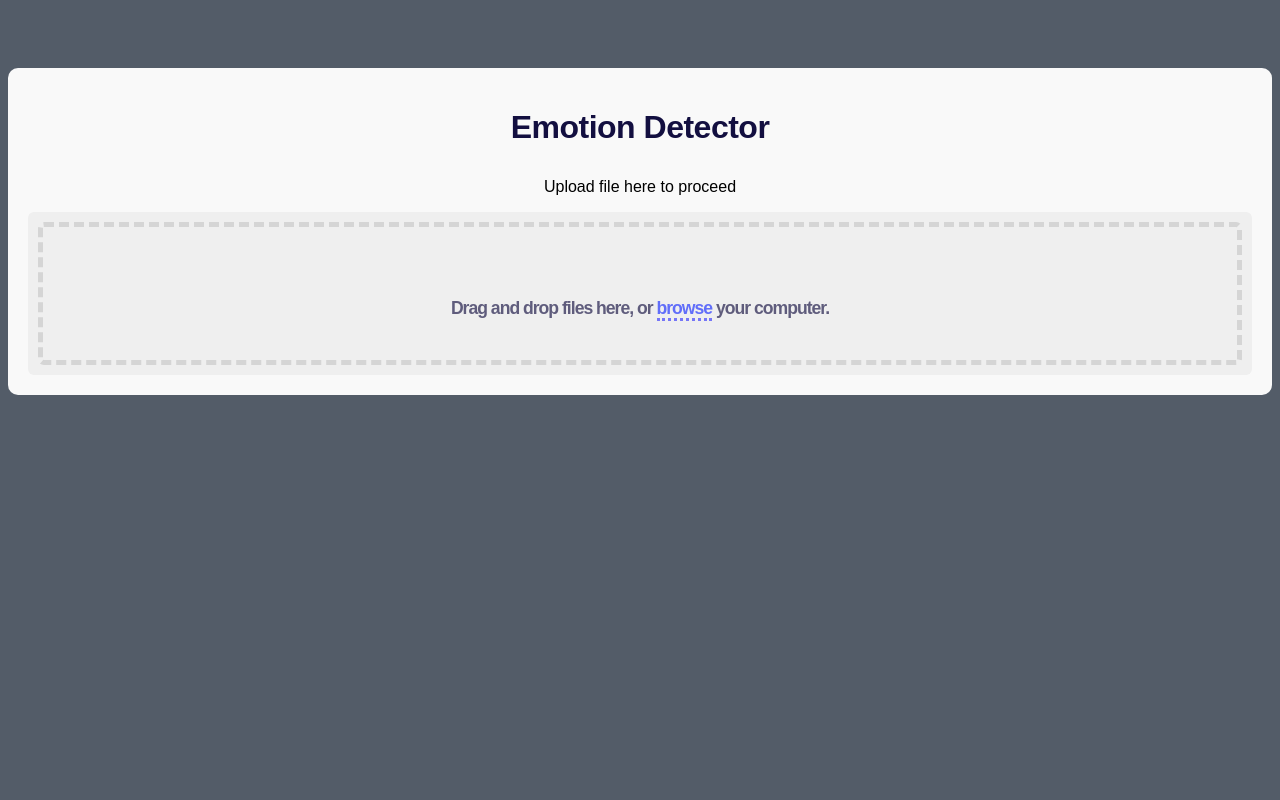
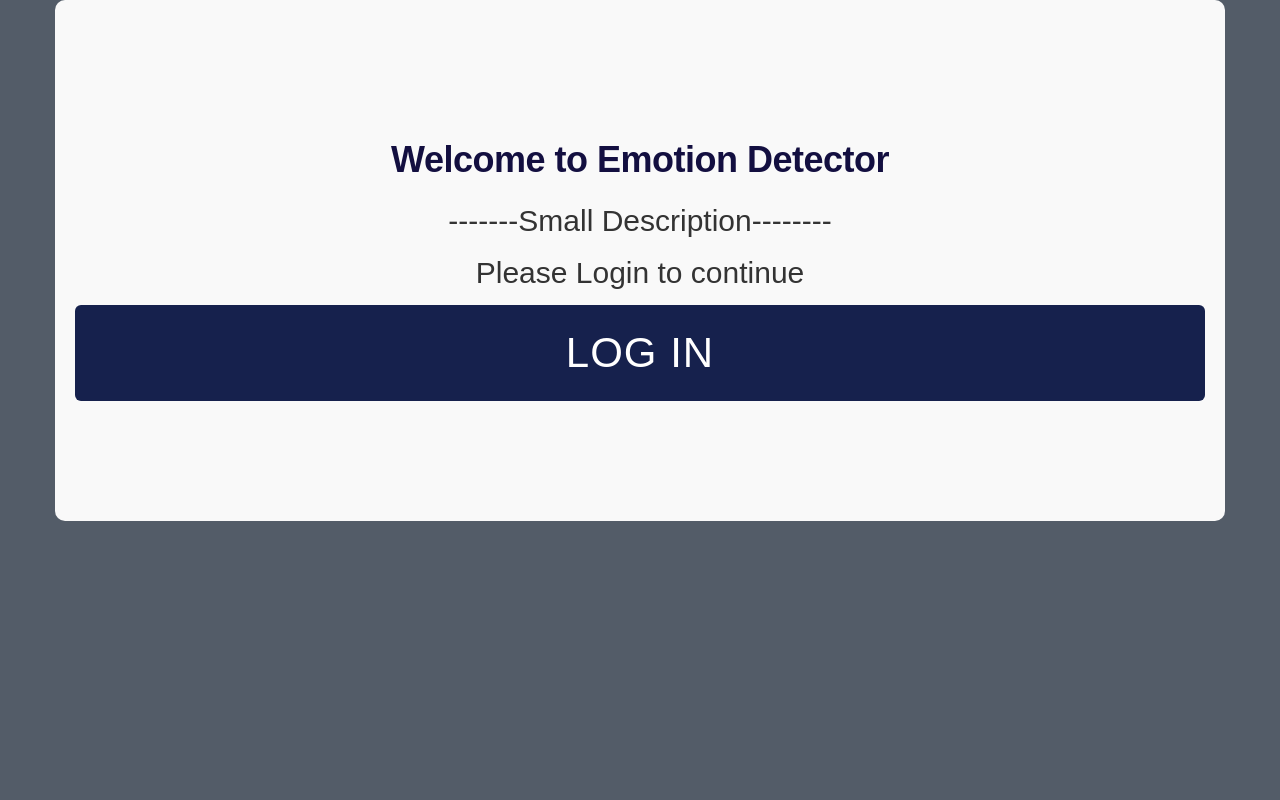
Before and after one commit to manangoel99/EmotionDetector, a Flask app: page / in a window 1280 px wide. Run offline with Flask 2, Linux system fonts and the light colour scheme; parts of the project's set-up code (start-up, migrations or seed data) failed here and were passed over; some libraries are stand-ins or nearby versions.

Commit message:
Added Auth0

```diff
--- a/app.py
+++ /dev/null
@@ -1,47 +0,0 @@
-import os
-import urllib.request
-from flask import Flask, flash, request, redirect, render_template
-from werkzeug.utils import secure_filename
-
-UPLOAD_FOLDER = './static'
-
-app = Flask(__name__)
-app.secret_key = "SECRET_KEY"
-app.config['UPLOAD_FOLDER'] = UPLOAD_FOLDER
-app.config['MAX_CONTENT_LENGTH'] = 16 * 1024 * 1024 #define max size of input file here
-
-ALLOWED_EXTENSIONS = set(['mp4', 'avi', 'mkv'])
-
-def allowed_file(filename):
-	return '.' in filename and filename.rsplit('.', 1)[1].lower() in ALLOWED_EXTENSIONS
-
-# @app.errorhandler(413)
-# def request_entity_too_large(error):
-#     flash('Allowed file size is 16MB')
-#     return redirect('request.url'), 413
-
-@app.route('/')
-def upload_form():
-	return render_template('upload.html')
-
-@app.route('/', methods=['POST'])
-def upload_file():
-    if request.method == 'POST':
-        if 'file' not in request.files:
-            flash('No file part')
-            return redirect(request.url)
-        file = request.files['file']
-        if file.filename == '':
-            flash('No file selected for uploading')
-            return redirect(request.url)
-        if file and allowed_file(file.filename):
-            filename = secure_filename(file.filename)
-            file.save(os.path.join(app.config['UPLOAD_FOLDER'], filename))
-            flash('Successfully Uploaded')
-            return render_template('result.html', fileName=filename)
-        else:
-            flash('Allowed file type is mp4')
-            return redirect(request.url)
-
-if __name__ == "__main__":
-    app.run(debug=True)
--- /dev/null
+++ b/public/app.css
@@ -0,0 +1,173 @@
+body {
+  font-family: "proxima-nova", sans-serif;
+  text-align: center;
+  font-size: 300%;
+  font-weight: 100;
+}
+pre {
+  text-align: left;
+}
+input[type=checkbox],
+input[type=radio] {
+  position: absolute;
+  opacity: 0;
+}
+input[type=checkbox] + label,
+input[type=radio] + label {
+  display: inline-block;
+}
+input[type=checkbox] + label:before,
+input[type=radio] + label:before {
+  content: "";
+  display: inline-block;
+  vertical-align: -0.2em;
+  width: 1em;
+  height: 1em;
+  border: 0.15em solid #0074d9;
+  border-radius: 0.2em;
+  margin-right: 0.3em;
+  background-color: white;
+}
+input[type=radio] + label:before {
+  border-radius: 50%;
+}
+input[type=radio]:checked + label:before,
+input[type=checkbox]:checked + label:before {
+  background-color: #0074d9;
+  box-shadow: inset 0 0 0 0.15em white;
+}
+input[type=radio]:focus + label:before,
+input[type=checkbox]:focus + label:before {
+  outline: 0;
+}
+.btn {
+  font-size: 140%;
+  text-transform: uppercase;
+  letter-spacing: 1px;
+  border: 0;
+  background-color: #16214D;
+  color: white;
+}
+.btn:hover {
+  background-color: #44C7F4;
+}
+.btn:focus {
+  outline: none !important;
+}
+.btn.btn-lg {
+  padding: 20px 30px;
+}
+.btn:disabled {
+  background-color: #333;
+  color: #666;
+}
+h1,
+h2,
+h3 {
+  font-weight: 100;
+}
+#logo img {
+  width: 300px;
+  margin-bottom: 60px;
+}
+.home-description {
+  font-weight: 100;
+  margin: 100px 0;
+}
+h2 {
+  margin-top: 30px;
+  margin-bottom: 40px;
+  font-size: 200%;
+}
+label {
+  font-size: 100%;
+  font-weight: 300;
+}
+.btn-next {
+  margin-top: 30px;
+}
+.answer {
+  width: 70%;
+  margin: auto;
+  text-align: left;
+  padding-left: 10%;
+  margin-bottom: 20px;
+}
+.login-page .login-box {
+  padding: 100px 0;
+}
+
+* {
+  box-sizing: border-box;
+  -moz-box-sizing: border-box;
+  -webkit-box-sizing: border-box;
+}
+
+body {
+  font-family: 'Montserrat', sans-serif;
+  background: #535c68;
+}
+
+.wrapper {
+  margin: auto;
+  max-width: 100%;
+  padding-top: 60px;
+  text-align: center;
+}
+
+.container {
+  background-color: #f9f9f9;
+  padding: 20px;
+  border-radius: 10px;
+}
+
+h1 {
+  color: #130f40;
+  font-family: 'Varela Round', sans-serif;
+  letter-spacing: -.5px;
+  font-weight: 700;
+  padding-bottom: 10px;
+}
+
+.upload-container {
+  background-color: rgb(239, 239, 239);
+  border-radius: 6px;
+  padding: 10px;
+}
+
+.border-container {
+  border: 5px dashed rgba(198, 198, 198, 0.65);
+  border-radius: 6px;
+  padding: 20px;
+}
+
+.border-container p {
+  color: #130f40;
+  font-weight: 600;
+  font-size: 1.1em;
+  letter-spacing: -1px;
+  margin-top: 30px;
+  margin-bottom: 0;
+  opacity: 0.65;
+}
+
+#file-browser {
+  text-decoration: none;
+  color: rgb(22,42,255);
+  border-bottom: 3px dotted rgba(22, 22, 255, 0.85);
+}
+
+#file-browser:hover {
+  color: rgb(0, 0, 255);
+  border-bottom: 3px dotted rgba(0, 0, 255, 0.85);
+}
+
+.icons {
+  color: #95afc0;
+  opacity: 0.55;
+}
+
+video {
+max-width: auto;
+height: auto;
+}
--- /dev/null
+++ b/requirements.txt
@@ -0,0 +1,5 @@
+flask
+python-dotenv
+requests
+authlib>=0.14.1
+six
--- /dev/null
+++ b/server.py
@@ -0,0 +1,144 @@
+"""Python Flask WebApp Auth0 integration example
+"""
+from functools import wraps
+import json
+from os import environ as env
+from werkzeug.exceptions import HTTPException
+
+from dotenv import load_dotenv, find_dotenv
+from flask import Flask
+from flask import jsonify
+from flask import redirect
+from flask import render_template
+from flask import session
+from flask import url_for
+from authlib.integrations.flask_client import OAuth
+from six.moves.urllib.parse import urlencode
+
+import constants
+import os
+import urllib.request
+from flask import flash, request
+from werkzeug.utils import secure_filename
+
+
+ENV_FILE = find_dotenv()
+if ENV_FILE:
+    load_dotenv(ENV_FILE)
+
+AUTH0_CALLBACK_URL = env.get(constants.AUTH0_CALLBACK_URL)
+AUTH0_CLIENT_ID = env.get(constants.AUTH0_CLIENT_ID)
+AUTH0_CLIENT_SECRET = env.get(constants.AUTH0_CLIENT_SECRET)
+AUTH0_DOMAIN = env.get(constants.AUTH0_DOMAIN)
+AUTH0_BASE_URL = 'https://' + AUTH0_DOMAIN
+AUTH0_AUDIENCE = env.get(constants.AUTH0_AUDIENCE)
+UPLOAD_FOLDER = './public'
+ALLOWED_EXTENSIONS = set(['mp4', 'avi', 'mkv'])
+
+
+app = Flask(__name__, static_url_path='/public', static_folder='./public')
+app.secret_key = constants.SECRET_KEY
+app.debug = True
+app.config['UPLOAD_FOLDER'] = UPLOAD_FOLDER
+app.config['MAX_CONTENT_LENGTH'] = 16 * 1024 * 1024 #define max size of input file here
+
+@app.errorhandler(Exception)
+def handle_auth_error(ex):
+    response = jsonify(message=str(ex))
+    response.status_code = (ex.code if isinstance(ex, HTTPException) else 500)
+    return response
+
+
+oauth = OAuth(app)
+
+auth0 = oauth.register(
+    'auth0',
+    client_id=AUTH0_CLIENT_ID,
+    client_secret=AUTH0_CLIENT_SECRET,
+    api_base_url=AUTH0_BASE_URL,
+    access_token_url=AUTH0_BASE_URL + '/oauth/token',
+    authorize_url=AUTH0_BASE_URL + '/authorize',
+    client_kwargs={
+        'scope': 'openid profile email',
+    },
+)
+
+
+def requires_auth(f):
+    @wraps(f)
+    def decorated(*args, **kwargs):
+        if constants.PROFILE_KEY not in session:
+            return redirect('/login')
+        return f(*args, **kwargs)
+
+    return decorated
+
+
+# Controllers API
+@app.route('/')
+def home():
+    return render_template('home.html')
+
+
+@app.route('/callback')
+def callback_handling():
+    auth0.authorize_access_token()
+    resp = auth0.get('userinfo')
+    userinfo = resp.json()
+
+    session[constants.JWT_PAYLOAD] = userinfo
+    session[constants.PROFILE_KEY] = {
+        'user_id': userinfo['sub'],
+        'name': userinfo['name'],
+        'picture': userinfo['picture']
+    }
+    return redirect('/dashboard')
+
+
+@app.route('/login')
+def login():
+    return auth0.authorize_redirect(redirect_uri=AUTH0_CALLBACK_URL, audience=AUTH0_AUDIENCE)
+
+
+@app.route('/logout')
+def logout():
+    session.clear()
+    params = {'returnTo': url_for('home', _external=True), 'client_id': AUTH0_CLIENT_ID}
+    return redirect(auth0.api_base_url + '/v2/logout?' + urlencode(params))
+
+
+
+def allowed_file(filename):
+	return '.' in filename and filename.rsplit('.', 1)[1].lower() in ALLOWED_EXTENSIONS
+
+@app.route('/dashboard')
+@requires_auth
+def dashboard():
+    return render_template('dashboard.html',
+                           userinfo=session[constants.PROFILE_KEY],
+                           userinfo_pretty=json.dumps(session[constants.JWT_PAYLOAD], indent=4))
+
+@app.route('/dashboard', methods=['POST'])
+def upload_file():
+    if request.method == 'POST':
+        if 'file' not in request.files:
+            flash('No file part')
+            return redirect(request.url)
+        file = request.files['file']
+        if file.filename == '':
+            flash('No file selected for uploading')
+            return redirect(request.url)
+        if file and allowed_file(file.filename):
+            filename = secure_filename(file.filename)
+            file.save(os.path.join(app.config['UPLOAD_FOLDER'], filename))
+            flash('Successfully Uploaded')
+            return render_template('result.html',
+                                    fileName=filename,
+                                    userinfo=session[constants.PROFILE_KEY],
+                                    userinfo_pretty=json.dumps(session[constants.JWT_PAYLOAD], indent=4))
+        else:
+            flash('Allowed file type is mp4')
+            return redirect(request.url)
+
+if __name__ == "__main__":
+    app.run(host='0.0.0.0', port=env.get('PORT', 3000))
--- a/static/css/app.css
+++ /dev/null
@@ -1,74 +0,0 @@
-* {
-    box-sizing: border-box;
-    -moz-box-sizing: border-box;
-    -webkit-box-sizing: border-box;
-  }
-
-  body {
-    font-family: 'Montserrat', sans-serif;
-    background: #535c68;
-  }
-
-  .wrapper {
-    margin: auto;
-    max-width: 100%;
-    padding-top: 60px;
-    text-align: center;
-  }
-
-  .container {
-    background-color: #f9f9f9;
-    padding: 20px;
-    border-radius: 10px;
-  }
-
-  h1 {
-    color: #130f40;
-    font-family: 'Varela Round', sans-serif;
-    letter-spacing: -.5px;
-    font-weight: 700;
-    padding-bottom: 10px;
-  }
-
-  .upload-container {
-    background-color: rgb(239, 239, 239);
-    border-radius: 6px;
-    padding: 10px;
-  }
-
-  .border-container {
-    border: 5px dashed rgba(198, 198, 198, 0.65);
-    border-radius: 6px;
-    padding: 20px;
-  }
-
-  .border-container p {
-    color: #130f40;
-    font-weight: 600;
-    font-size: 1.1em;
-    letter-spacing: -1px;
-    margin-top: 30px;
-    margin-bottom: 0;
-    opacity: 0.65;
-  }
-
-  #file-browser {
-    text-decoration: none;
-    color: rgb(22,42,255);
-    border-bottom: 3px dotted rgba(22, 22, 255, 0.85);
-  }
-
-  #file-browser:hover {
-    color: rgb(0, 0, 255);
-    border-bottom: 3px dotted rgba(0, 0, 255, 0.85);
-  }
-
-  .icons {
-    color: #95afc0;
-    opacity: 0.55;
-  }
-
-video {
-  max-width: auto;
-  height: auto;
-}
--- /dev/null
+++ b/templates/home.html
@@ -0,0 +1,25 @@
+<html>
+    <head>
+
+        <meta name="viewport" content="width=device-width, initial-scale=1">
+
+        <!-- font awesome from BootstrapCDN -->
+        <link href="//maxcdn.bootstrapcdn.com/bootstrap/3.3.6/css/bootstrap.min.css" rel="stylesheet">
+        <link href="//maxcdn.bootstrapcdn.com/font-awesome/4.6.3/css/font-awesome.min.css" rel="stylesheet">
+
+        <link href="/public/app.css" rel="stylesheet">
+    </head>
+    <title> Emotion Detector </title>
+    <body class="home">
+        <div class="container">
+            <div class="login-page clearfix">
+              <div class="login-box auth0-box before">
+                <h1>Welcome to Emotion Detector</h1>
+                <p>-------Small Description--------</p>
+                <p>Please Login to continue</p>
+                <a id="qsLoginBtn" class="btn btn-primary btn-lg btn-login btn-block" href="/login">Log In</a>
+              </div>
+            </div>
+        </div>
+    </body>
+</html>
--- a/templates/upload.html
+++ /dev/null
@@ -1,45 +0,0 @@
-<!doctype html>
-<title>Landing</title>
-<link rel="stylesheet" href="{{ url_for('static', filename='css/app.css') }}">
-<script>
-    function trigger(e){
-        e.preventDefault();
-        document.getElementById('file-upload').click();
-    }
-    function triggerForm(){
-        console.log("OLA");
-        document.getElementById('submit').click();
-    }
-</script>
-<div class="wrapper">
-    <div class="container">
-        <h1>Emotion Detector</h1>
-        <p> Upload file here to proceed </p>
-        <form method="post" action="/" enctype="multipart/form-data">
-            <div class="upload-container">
-                <div class="border-container">
-                    <div class="icons fa-4x">
-                    <i class="fas fa-file-image" data-fa-transform="shrink-3 down-2 left-6 rotate--45"></i>
-                    <i class="fas fa-file-alt" data-fa-transform="shrink-2 up-4"></i>
-                    <i class="fas fa-file-pdf" data-fa-transform="shrink-3 down-2 right-6 rotate-45"></i>
-                    </div>
-                    <input type="file" name="file" id="file-upload" onchange="triggerForm()" style="opacity: 0;">
-                    <p>Drag and drop files here, or
-                    <a href="" id="file-browser" onclick= "trigger(event)">browse</a> your computer.</p>
-                    <input id="submit" type="submit" value="Submit" style="opacity: 0;">
-                </div>
-            </div>
-        </form>
-    </div>
-</div>
-{% with messages = get_flashed_messages() %}
-    {% if messages %}
-    <div class="wrapper">
-    <div class="container">
-    {% for message in messages %}
-        <h2>{{ message }}</h2>
-    {% endfor %}
-    </div>
-</div>
-    {% endif %}
-{% endwith %}
```
Also changed, not shown: constants.py (added, +10 -0 lines), static/app.js (deleted, +0 -7 lines), templates/dashboard.html (added, +63 -0 lines), templates/result.html (+13 -4 lines), README.md (added), 5 other files.
